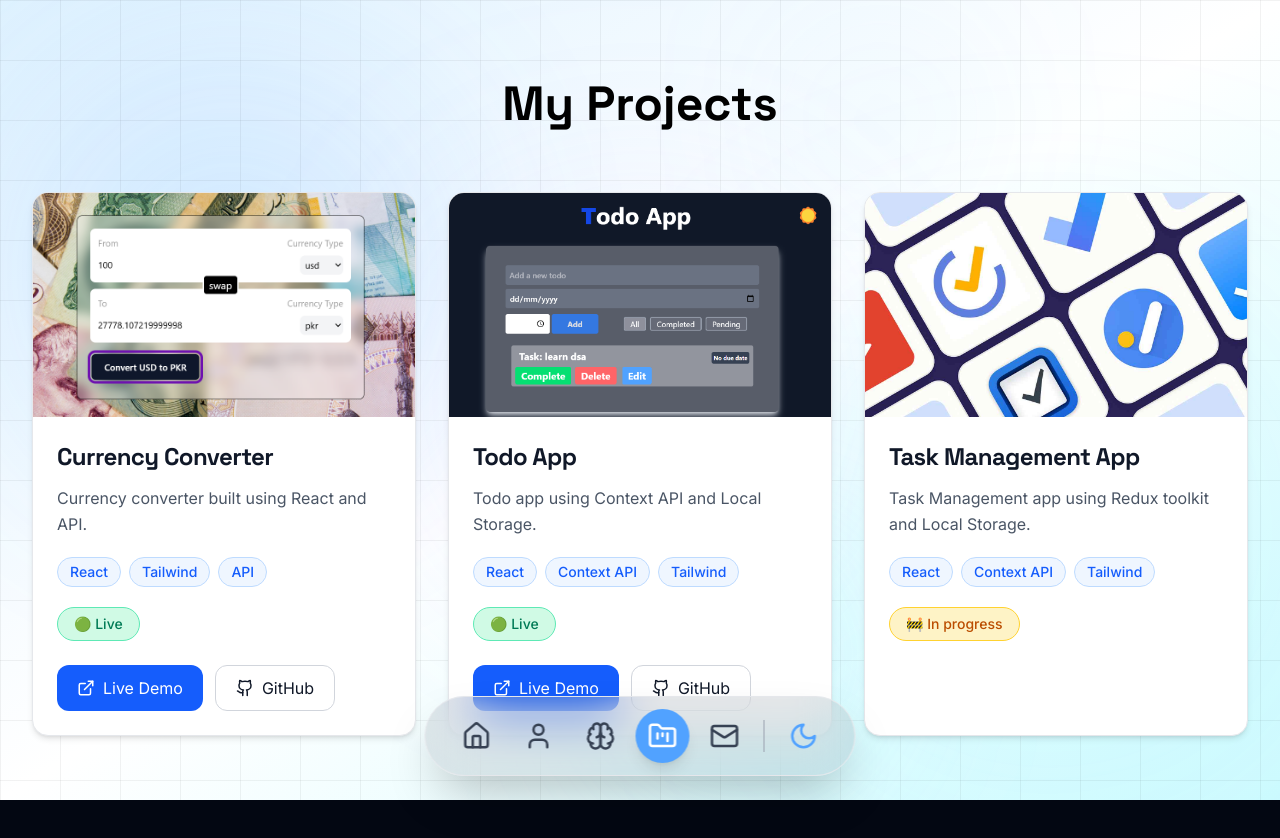
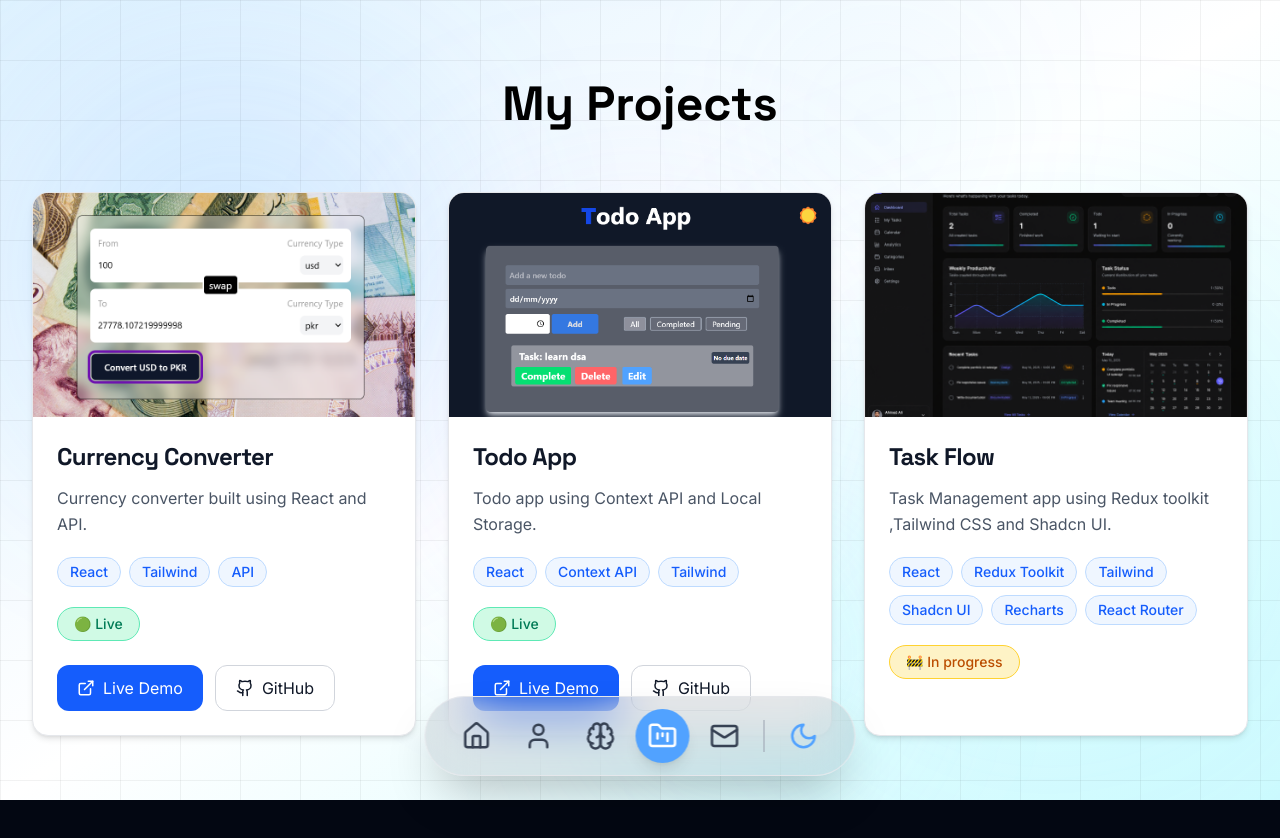
Before and after one commit to ahmed0-17/Portfolio, a React (Vite) app: page /projects in a window 1280 px wide. Shown: the top 838 px of the page. Built offline with nearby package versions, Linux system fonts and the light colour scheme.

Commit message:
change project card photos and add details

```diff
--- a/src/data/projects.js
+++ b/src/data/projects.js
@@ -1,6 +1,6 @@
 import Currency from "../assets/images/currency.png";
 import Todo from "../assets/images/todo.png";
-import task_management from "../assets/images/best-to-do-list-apps.jpg"
+import task_management from "../assets/images/Taskflow.png"
 export const projects = [
   {
     id: 1,
@@ -25,11 +25,11 @@ export const projects = [
   },
     {
     id: 3,
-    title: "Task Management App",
+    title: "Task Flow",
     image: task_management ,
     status:"In progress",
-    description: "Task Management app using Redux toolkit and Local Storage.",
-    tech: ["React", "Context API", "Tailwind"],
+    description: "Task Management app using Redux toolkit ,Tailwind CSS and Shadcn UI.",
+    tech: ["React", "Redux Toolkit", "Tailwind", "Shadcn UI" ,"Recharts","React Router"],
     github: "https://github.com/username/project",
     live: "https://project.vercel.app",
   },
```
Also changed, not shown: src/assets/images/Taskflow.png (added).
